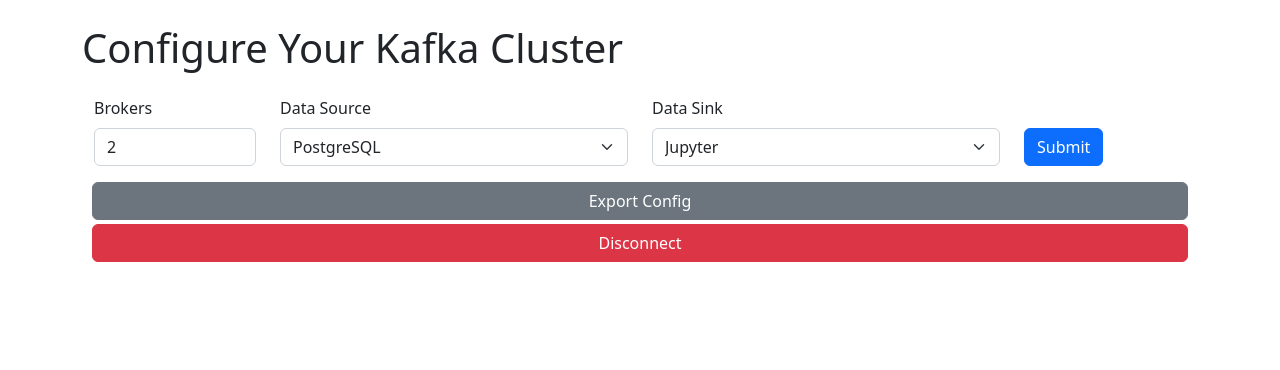
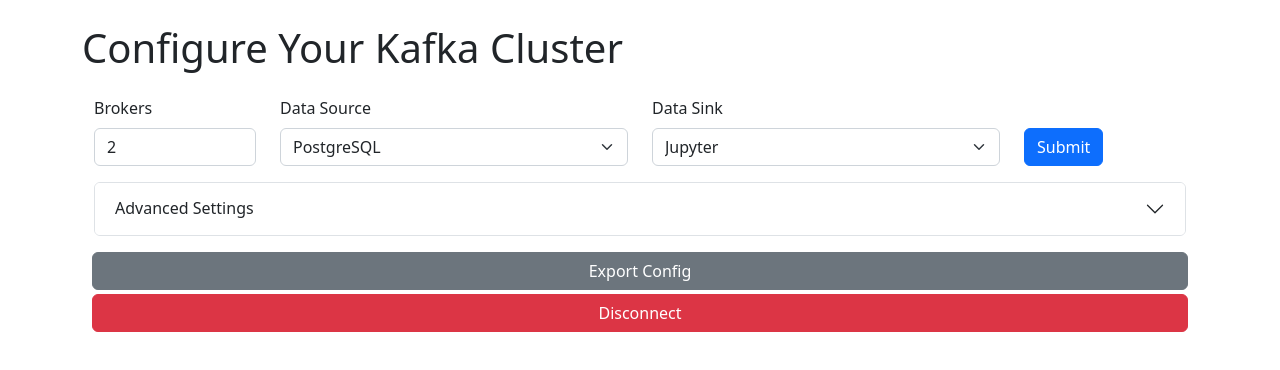
Before and after one commit to oslabs-beta/xkite, a Next.js app: page /setup in a window 1280 px wide. Shown: the top 370 px of the page. Built offline with nearby package versions, Linux system fonts and the light colour scheme.

Commit message:
Add dropdown for advanced settings

```diff
--- a/src/pages/setup/_ConfigurationForm.tsx
+++ b/src/pages/setup/_ConfigurationForm.tsx
@@ -3,6 +3,7 @@
 import FormGroup from 'react-bootstrap/FormGroup';
 import Row from 'react-bootstrap/Row';
 import Container from 'react-bootstrap/Container';
+import Accordion from 'react-bootstrap/Accordion';
 
 import { SyntheticEvent, useState } from 'react';
 import defaultCfg from '@/common/kite/constants';
@@ -89,19 +90,6 @@
               value={kiteConfigRequest.kafka.brokers.size}
             />
           </Form.Group>
-          {/*<Form.Group className='mb-3 col-6' controlId='numberOfBrokers'>*/}
-          {/*  <Form.Label>Number of Brokers</Form.Label>*/}
-          {/*  <Form.Control*/}
-          {/*    type='number'*/}
-          {/*    placeholder='Password'*/}
-          {/*    onChange={(e) => {*/}
-          {/*      const numberOfBrokers = +e.target.value;*/}
-          {/*      updateKiteConfigRequest({ numberOfBrokers });*/}
-          {/*    }}*/}
-          {/*    value={kiteConfigRequest.numberOfBrokers}*/}
-          {/*  />*/}
-          {/*</Form.Group>*/}
-          {/*TODO: Convert to a selection drop down*/}
           <Form.Group className='col-4' controlId='dataSource'>
             <Form.Label>Data Source</Form.Label>
             <Form.Select
@@ -148,6 +136,12 @@
               Submit
             </Button>
           </FormGroup>
+          <Accordion className='mt-3'>
+            <Accordion.Item eventKey='0'>
+              <Accordion.Header>Advanced Settings</Accordion.Header>
+              <Accordion.Body></Accordion.Body>
+            </Accordion.Item>
+          </Accordion>{' '}
         </Row>
       </Form>
       <Row className={'gx-1 gy-1'}>
```
